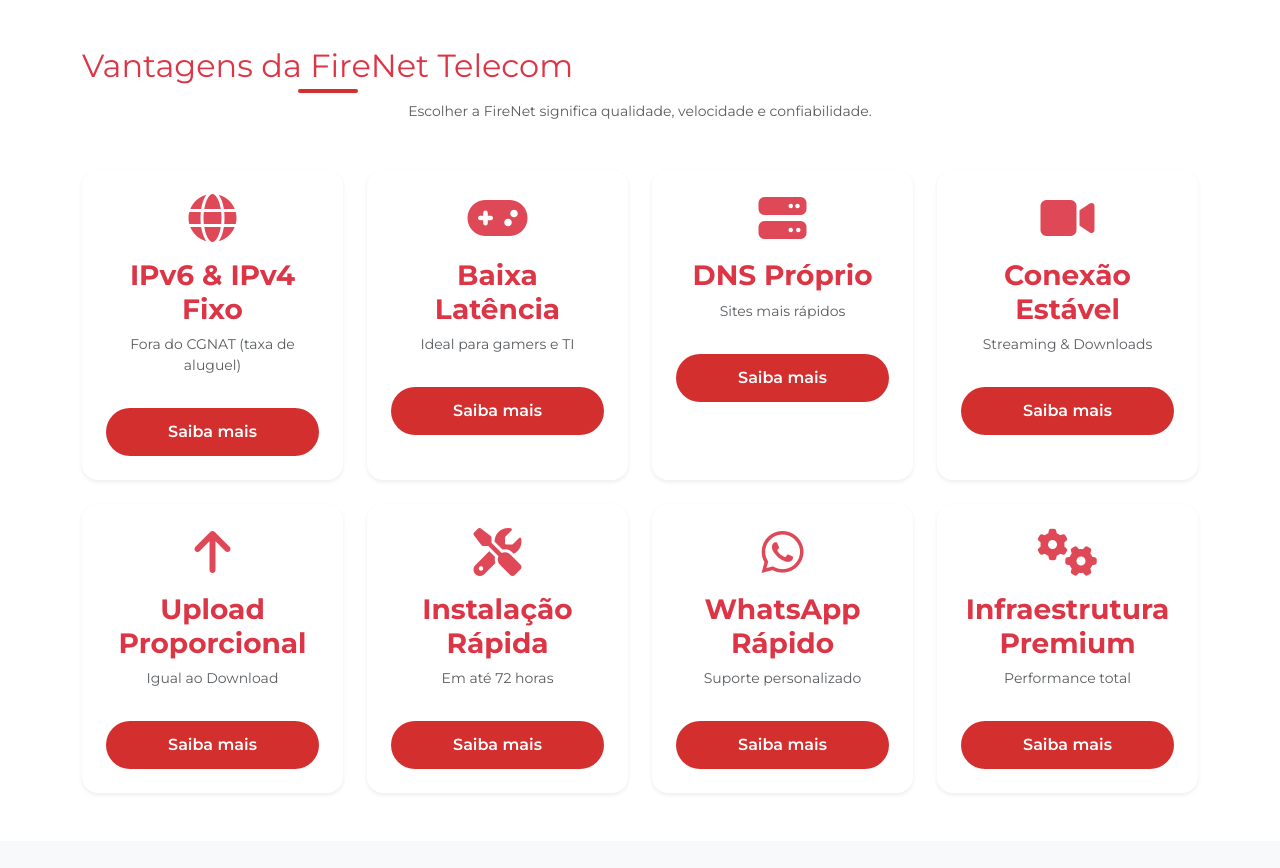
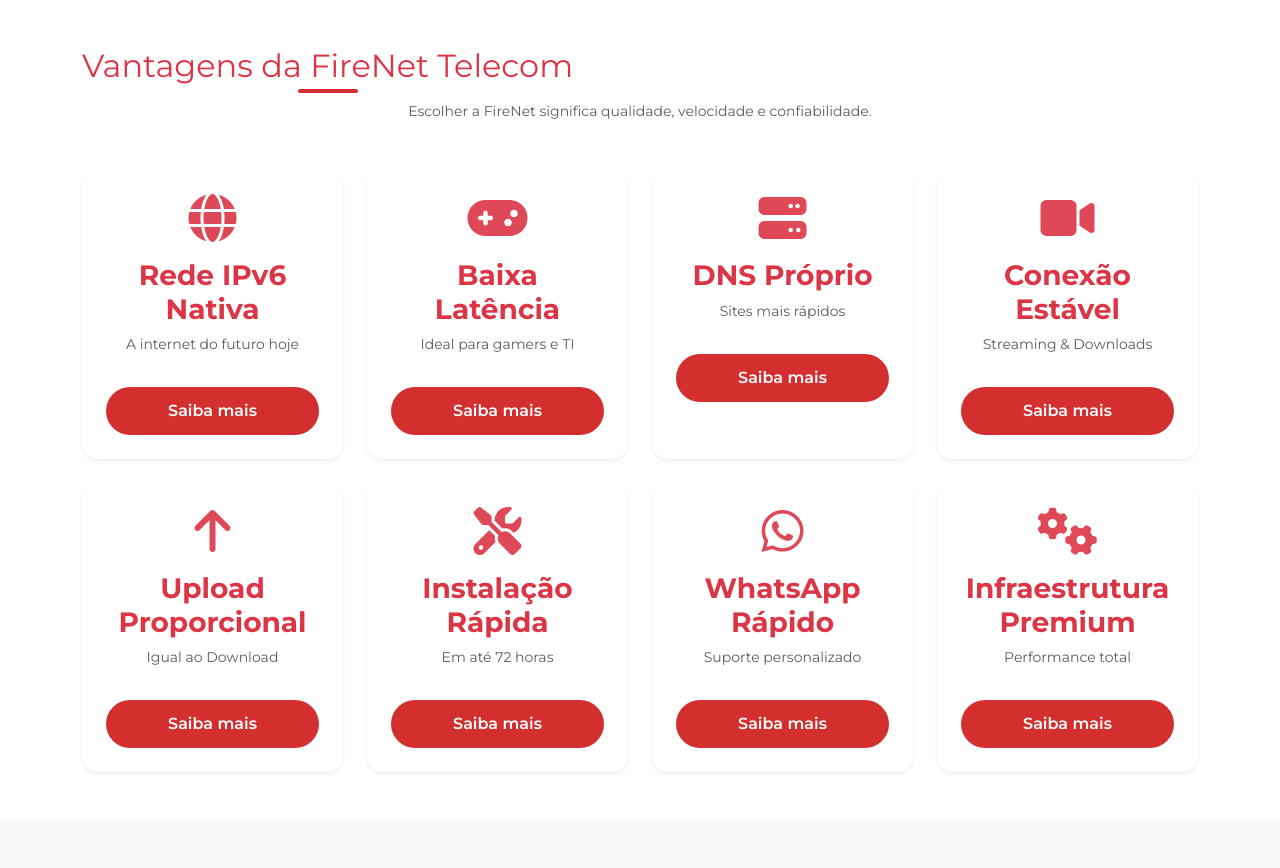
Before and after one commit to AprendendoLinux/firenet, a Flask app: page / in a window 1280 px wide. Shown: the part 1486-2354 px from the top of the page. Run offline with Flask 3, Linux system fonts and the light colour scheme; data that the repository does not hold is empty; some libraries are stand-ins or nearby versions.

Commit message:
refactor: simplifica a comunicação sobre IP focando exclusivamente no IPv6
A vantagem "IPv6 & IPv4 Fixo" foi reformulada para "Rede IPv6 Nativa" com o objetivo de tornar a comunicação mais acessível e focada nos benefícios da nova tecnologia (como ausência de gargalos e melhor ping), removendo menções a taxas de aluguel e IPv4.

Arquivos modificados:
- app.py (rota atualizada para /vantagens/ipv6)
- templates/cards_vantagens.html (texto e link do card atualizados)
- templates/vantagens/ipv6.html (arquivo renomeado e texto reescrito com analogias simples em PT-BR)

```diff
--- a/app.py
+++ b/app.py
@@ -399,9 +399,9 @@ def index():
 def contato():
     return render_template('contato.html', recaptcha_site_key=app.config['RECAPTCHA_SITE_KEY'])
 
-@app.route('/vantagens/ipv6-ipv4-fixo')
+@app.route('/vantagens/ipv6')
 def vantagens_ipv6():
-    return render_template('vantagens/ipv6_ipv4_fixo.html')
+    return render_template('vantagens/ipv6.html')
 
 @app.route('/vantagens/baixa-latencia')
 def vantagens_latencia():
--- a/templates/cards_vantagens.html
+++ b/templates/cards_vantagens.html
@@ -10,9 +10,9 @@
                         <div class="icon mb-3 text-danger">
                             <i class="fas fa-globe fa-3x"></i>
                         </div>
-                        <h3 class="text-danger fw-bold">IPv6 & IPv4 Fixo</h3>
-                        <p class="small text-muted">Fora do CGNAT (taxa de aluguel)</p>
-                        <a href="/vantagens/ipv6-ipv4-fixo" class="btn btn-danger w-100 mt-3 rounded-pill">Saiba mais</a>
+                        <h3 class="text-danger fw-bold">Rede IPv6 Nativa</h3>
+                        <p class="small text-muted">A internet do futuro hoje</p>
+                        <a href="/vantagens/ipv6" class="btn btn-danger w-100 mt-3 rounded-pill">Saiba mais</a>
                     </div>
                 </div>
             </div>
```
Also changed, not shown: templates/vantagens/ipv6.html (added, +37 -0 lines), templates/vantagens/ipv6_ipv4_fixo.html (deleted, +0 -27 lines).
